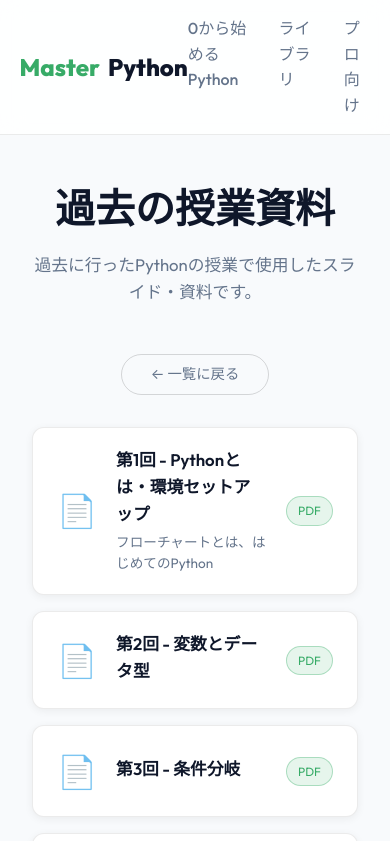
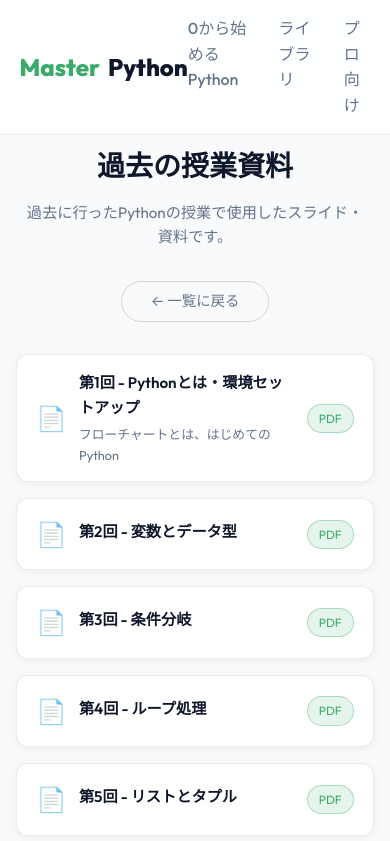
Before and after one commit to tanaka-pad/my-site, a plain HTML site: page classroom.html in a window 390 px wide. Shown: the top 841 px of the page. Drawn offline with Linux system fonts and the light colour scheme.

Commit message:
Update classroom.html

```diff
--- a/classroom.html
+++ b/classroom.html
@@ -108,6 +108,45 @@
             border-color: var(--primary-blue);
             box-shadow: 0 4px 12px rgba(55, 171, 103, 0.15);
         }
+
+        .pdf-section {
+            padding: 0 2rem 6rem;
+        }
+
+        @media (max-width: 768px) {
+            .page-hero {
+                padding: 4rem 1.5rem 2rem;
+            }
+
+            .page-hero h1 {
+                font-size: 1.75rem;
+            }
+
+            .page-hero p {
+                font-size: 0.95rem;
+            }
+
+            .pdf-section {
+                padding: 0 1rem 4rem;
+            }
+
+            .pdf-item {
+                padding: 1rem 1.2rem;
+                gap: 0.8rem;
+            }
+
+            .pdf-icon {
+                font-size: 1.5rem;
+            }
+
+            .pdf-title {
+                font-size: 0.95rem;
+            }
+
+            .pdf-desc {
+                font-size: 0.8rem;
+            }
+        }
     </style>
 </head>
 
@@ -129,7 +168,7 @@
             <p>過去に行ったPythonの授業で使用したスライド・資料です。</p>
         </section>
 
-        <section style="padding: 0 2rem 6rem;">
+        <section class="pdf-section">
             <div class="pdf-list">
                 <div class="back-link-wrap">
                     <a href="index.html" class="back-link">← 一覧に戻る</a>
```
